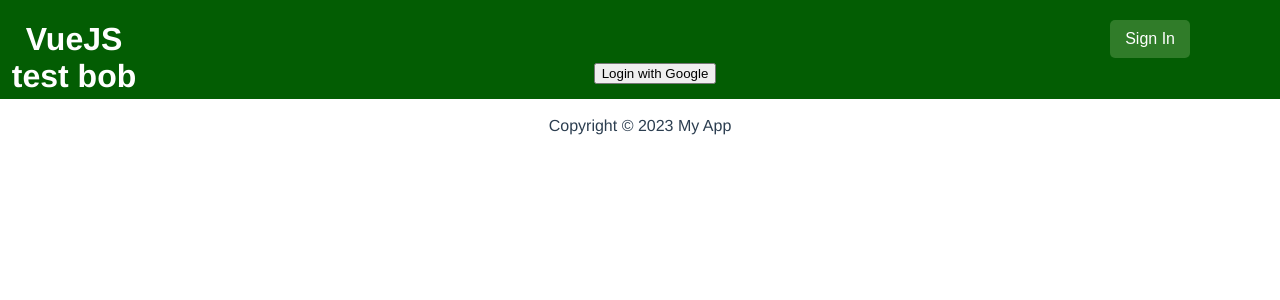
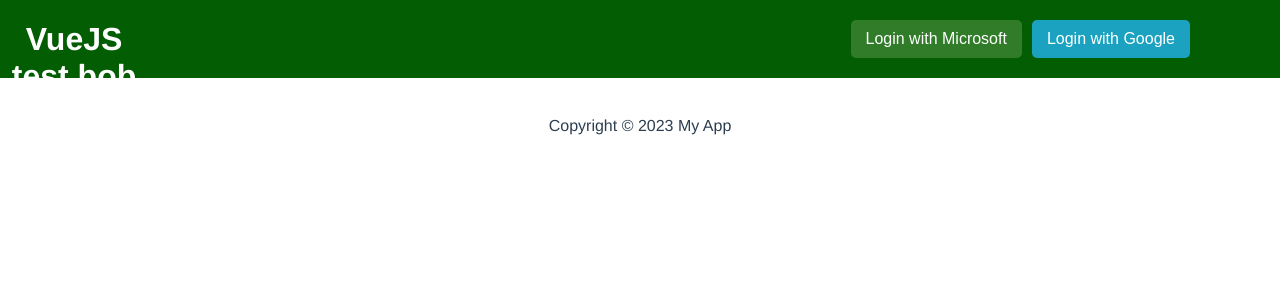
Before and after one commit to Clement-Besnard/MicrosoftMails, a Vue app: page / in a window 1280 px wide. Shown: the top 300 px of the page. Built offline with nearby package versions, Linux system fonts and the light colour scheme.

Commit message:
Add button Login Google or Microsoft + disapearing when logged on microsoft (google not working yet)

```diff
--- a/src/components/GoogleAuthCallback.vue
+++ /dev/null
@@ -1,12 +0,0 @@
-<template>
-    <div>
-      <h1>Google Authentication Callback</h1>
-      <!-- Vous pouvez ajouter du contenu supplémentaire ici -->
-    </div>
-  </template>
-
-  <script>
-  export default {
-    name: 'GoogleAuthCallback',
-  };
-  </script>
--- a/src/components/HomePage.vue
+++ b/src/components/HomePage.vue
@@ -4,7 +4,6 @@
       <span class='username' v-if="username">{{ username }}</span>
       <span v-else>
         <SigninButton @signin-success="onSignInSuccess" />
-        <button @click="loginWithGoogle" class="google-login-button">Login with Google</button>
       </span>
     </div>
   </header>
--- a/src/components/SigninButton.vue
+++ b/src/components/SigninButton.vue
@@ -1,11 +1,13 @@
 <template>
   <span class="signinbutton">
-  <BaseButton @click="signin" color="danger">Sign In</BaseButton></span>
+    <BaseButton @click="signin" color="danger">Login with Microsoft</BaseButton>
+    <BaseButton @click="loginWithGoogle" color="primary">Login with Google</BaseButton>
+  </span>
 </template>
 
 <script>
 import BaseButton from "@/components/BaseButton.vue";
-import { signInAndGetUser } from "../lib/microsoftGraph.js";
+import { signInAndGetUser } from "../lib/microsoftGraph.js"; // Vous devrez remplacer cela avec votre fonction de connexion Google
 
 export default {
   name: "SigninButton",
@@ -18,13 +20,17 @@ export default {
   methods: {
     async signin() {
       try {
-        const user = await signInAndGetUser();
+        const user = await signInAndGetUser(); // Remplacez cela avec votre fonction de connexion Microsoft
         this.username = user.account.name;
         this.$emit("signin-success", this.username);
       } catch (error) {
         console.error(error);
       }
     },
+    loginWithGoogle() {
+      // Rediriger vers la page de connexion Google
+      window.location.href = "/auth/google"; // Remplacez cela avec l'URL de votre backend pour l'authentification Google
+    },
   },
 };
 </script>
--- a/src/router.js
+++ b/src/router.js
@@ -1,10 +1,8 @@
 import { createRouter, createWebHistory } from 'vue-router';
 import HomePage from './components/HomePage.vue';
-import GoogleAuthCallback from './components/GoogleAuthCallback.vue';
 
 const routes = [
-  { path: '/', component: HomePage },
-  { path: '/auth/google/callback', component: GoogleAuthCallback },
+  { path: '/', component: HomePage }
 ];
 
 const router = createRouter({
```
